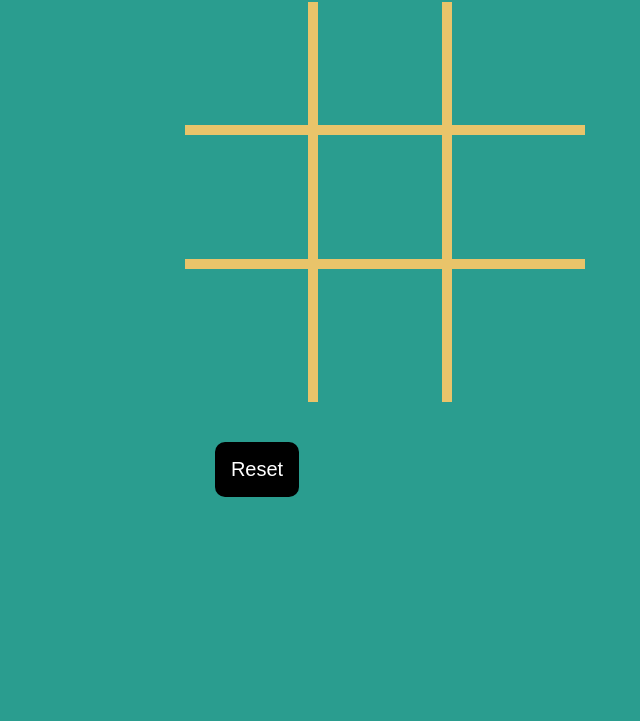
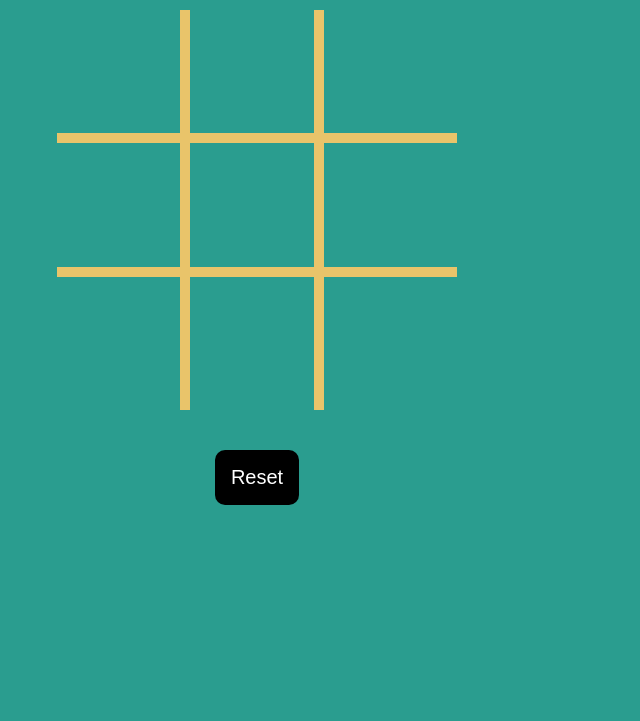
Before and after one commit to Navan-2005/tic-tac-toe, a plain HTML site: page index.html in a window 1280 px wide. Shown: the part 79-800 px from the top of the page, without its empty margins (383-1023 px from the left). Drawn offline with Linux system fonts and the light colour scheme.

Commit message:
Update style.css

```diff
--- a/style.css
+++ b/style.css
@@ -1,4 +1,6 @@
 body{
+    display:flex;
+    justify-content: center;
     background-color: #2a9d8f;
     text-align: center;
     font-family: cursive;
@@ -8,7 +10,6 @@ body{
     width: 400px;
     height:400px;
     background-color:black;
-    margin-left: 560px;
     display: flex;
     flex-wrap: wrap;
     justify-content: center;
```
